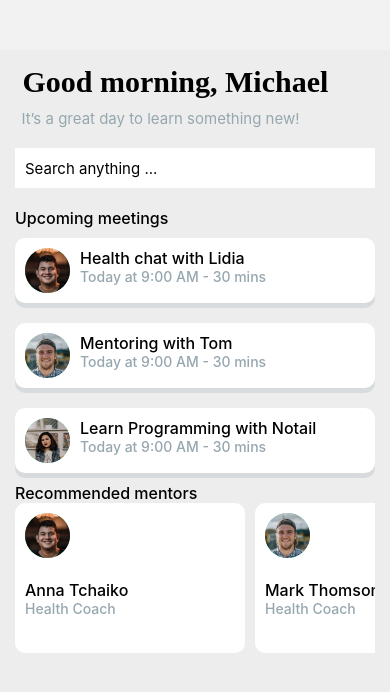
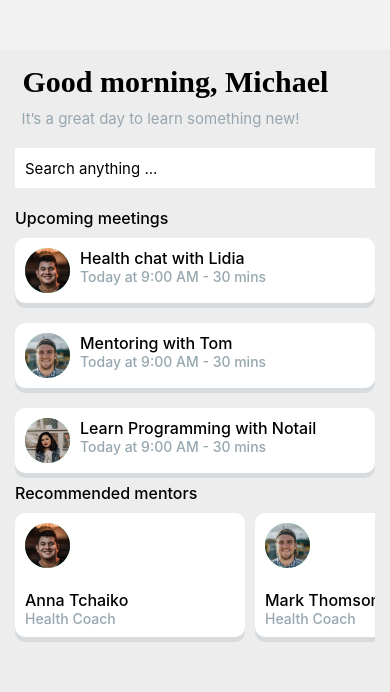
Before and after one commit to eddiemuhoro/greenfield, a React Native app: screen /Home in a window 390 px wide. Shown: the top 692 px of the page. Built offline with nearby package versions, Linux system fonts and the light colour scheme.

Commit message:
added shadow

```diff
--- a/constants.js
+++ b/constants.js
@@ -49,12 +49,21 @@ export const  constStyles = StyleSheet.create({
     },
     mentorRectangles:{
         width: 230,
-        height: 150,
+
         backgroundColor: COLORS.white,
         borderRadius: 10,
         marginRight: 10,
-        marginBottom: 10,
+        marginVertical: 10,
         padding: 10,
+        shadowColor: COLORS.gray,
+        shadowOffset: {
+            width: 0,
+            height: 5,
+        },
+        shadowOpacity: 0.25,
+        elevation: 10,
+
+
     },
     profileImage:{
         width: 45,
@@ -75,6 +84,7 @@ export const  constStyles = StyleSheet.create({
 const profile1 = require('./assets/profiles/profile1.png')
 const profile2 = require('./assets/profiles/profile2.png')
 const profile3 = require('./assets/profiles/profile3.png')
+const favPic = require('./assets/fav.svg')
 
 export const meetings =[
     {
@@ -113,3 +123,25 @@ export const mentors = [
         pic: profile2,
     },
 ]
+
+
+export const popular = [
+        {
+            id: 1,
+            name: 'Jesse Vainikka',
+            title: 'Relationships',
+            pic: profile1,
+        },
+        {
+            id: 2,
+            name: 'Anathan Pham',
+            title: 'Leadership',
+            pic: profile2,
+        },
+        {
+            id: 3,
+            name: 'Topias Miikka',
+            title: 'Mathematics',
+            pic: profile3,
+        },
+]
```
